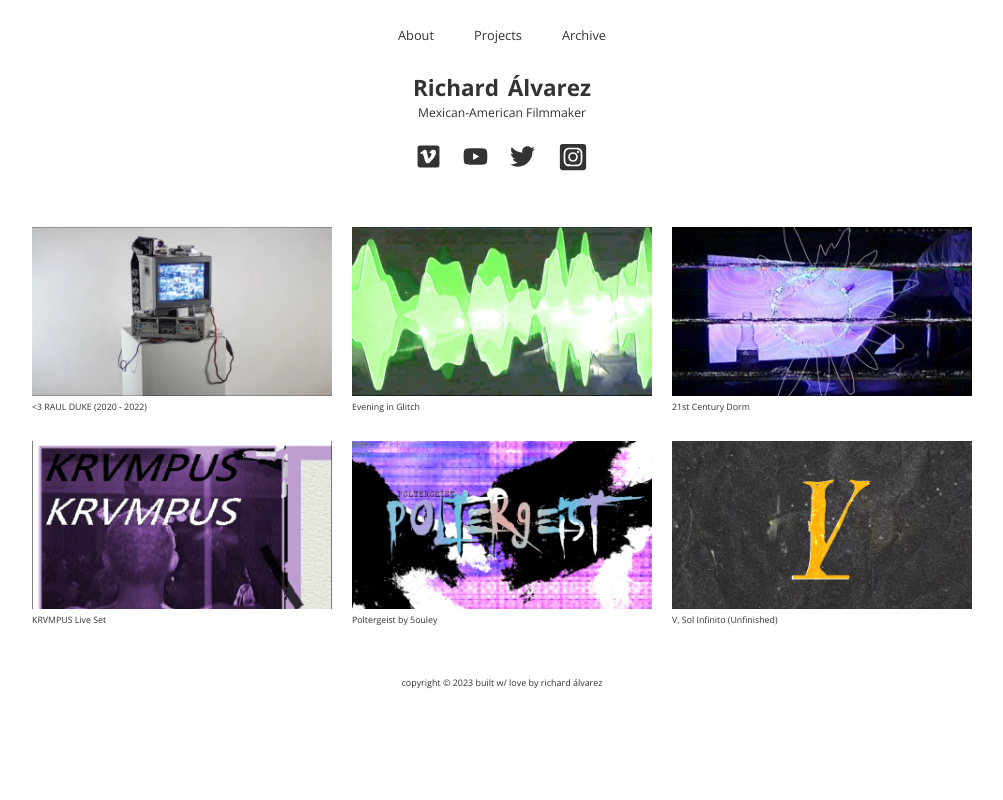
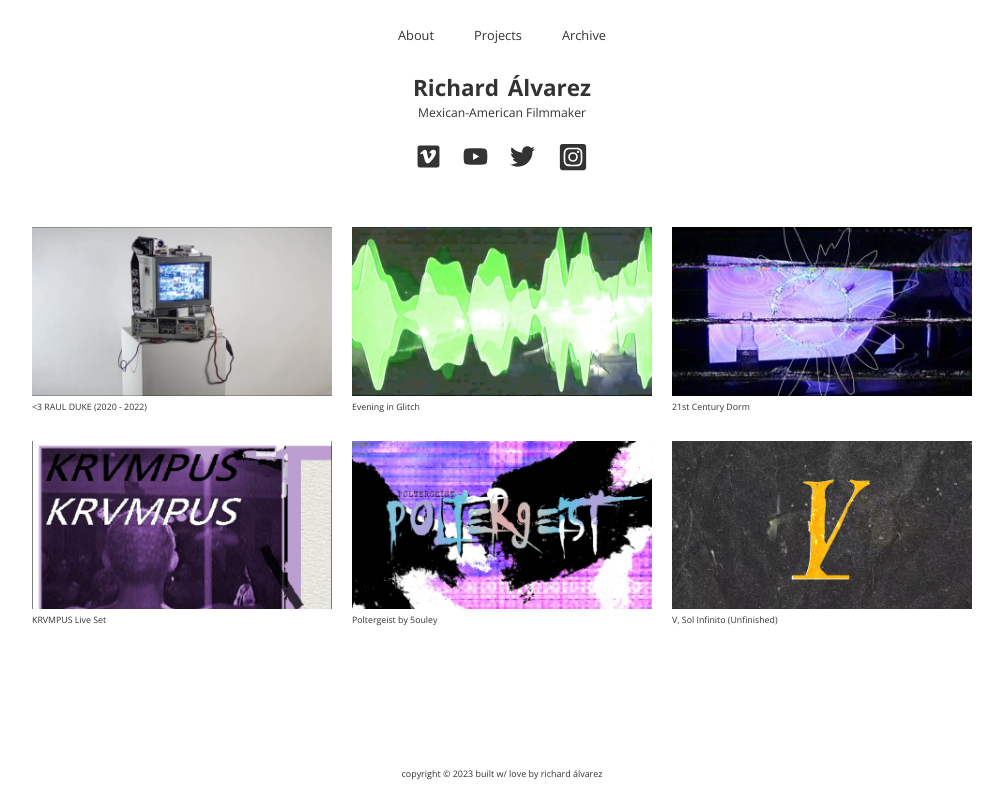
Before and after one commit to raulduk3/raulduke, a Next.js app: page / in a window 1280 px wide. Shown: the whole page, without its empty margins (138-1141 px from the left). Built offline with nearby package versions, Linux system fonts and the light colour scheme; a web font is replaced by a local one.

Commit message:
finished links

```diff
--- a/styles/index.js
+++ b/styles/index.js
@@ -51,7 +51,7 @@ export const Hero = styled.div`
 export const PageWrapper = styled.div.attrs(props => ({
     'size': props.size,
   }))`
-    height: ${props => {props.size}};
+    height: 100%;
     flex-direction: column;
     display: flex;
     justify-content: space-between;
```
